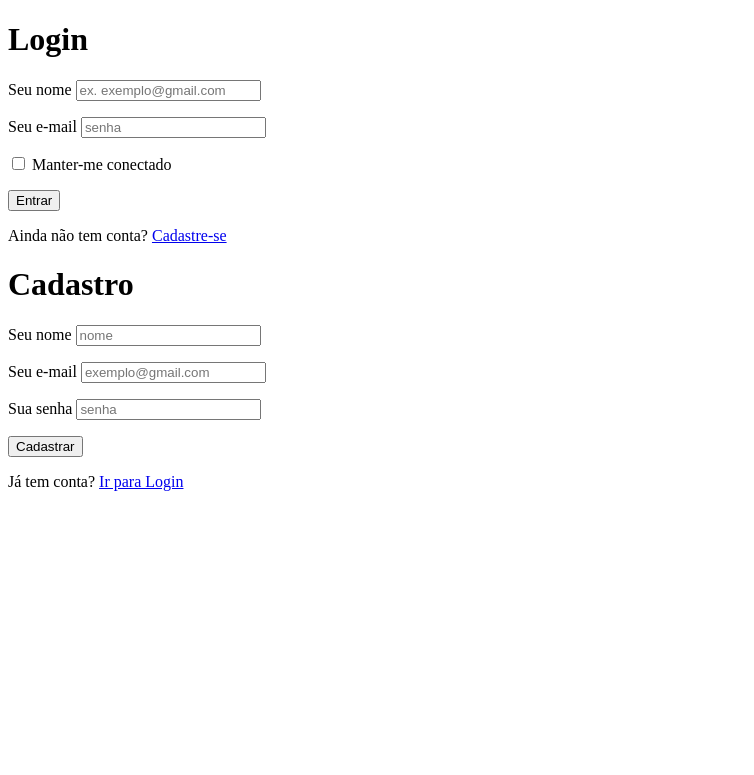
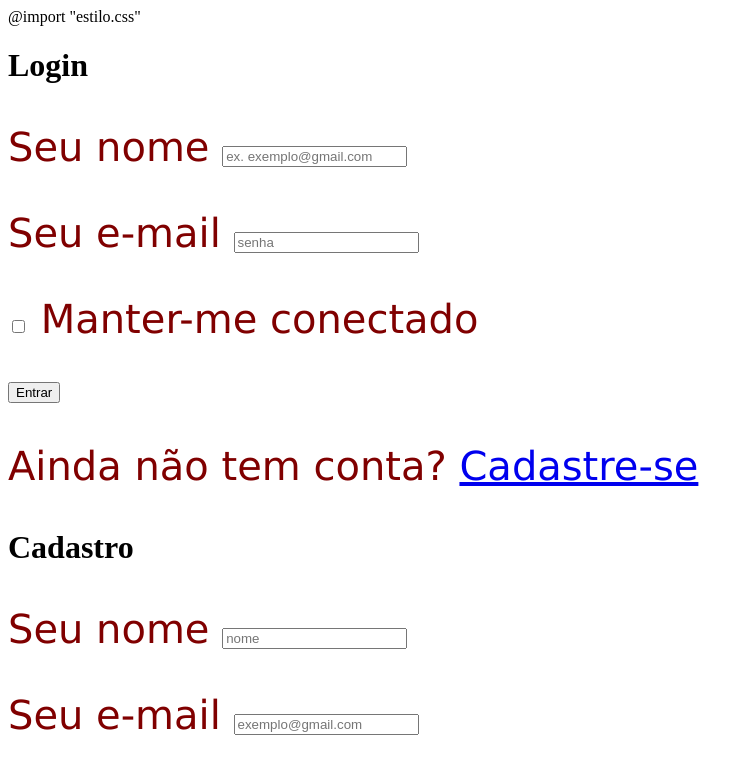
Before and after one commit to HigorCostaaa/HealthTrack, a plain HTML site: page Untitled-1.html in a window 1280 px wide. Shown: the top 775 px of the page, without its empty margins (0-754 px from the left). Drawn offline with Linux system fonts and the light colour scheme.

Commit message:
uso do css no html

```diff
--- a/Untitled-1.html
+++ b/Untitled-1.html
@@ -1,4 +1,9 @@
+@import "estilo.css"
+
+
 <!DOCTYPE html>
+
+
 <head>
   <meta charset="UTF-8" />
   <title>Health Track</title>
@@ -6,11 +11,12 @@
 
 </head>
 <body>
+  <link rel="stylesheet" type="text/css" href="estilo.css">
   <div class="container" >
     <a class="links" id="paracadastro"></a>
     <a class="links" id="paralogin"></a>
 
-    <div class="content">
+    <div class="p">
       <!--FORMULÁRIO DE LOGIN-->
       <div id="login" class=".ui-helper-hidden-accessible">
         <form method="post" action="">
--- a/estilo.css
+++ b/estilo.css
@@ -1 +1,5 @@
-gay
+p {
+    font-family: verdana;
+    font-size: 40px;
+    color: maroon;
+  }
```
